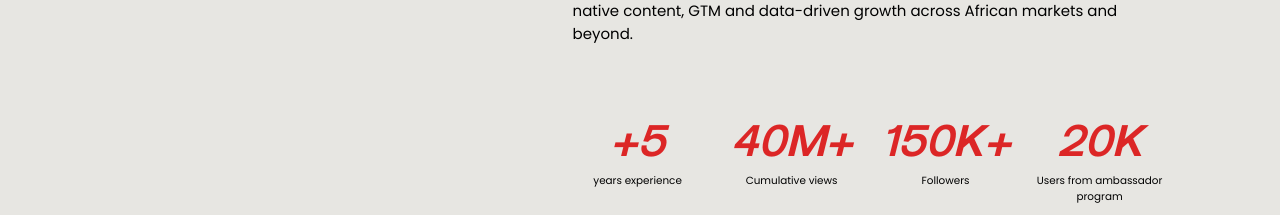
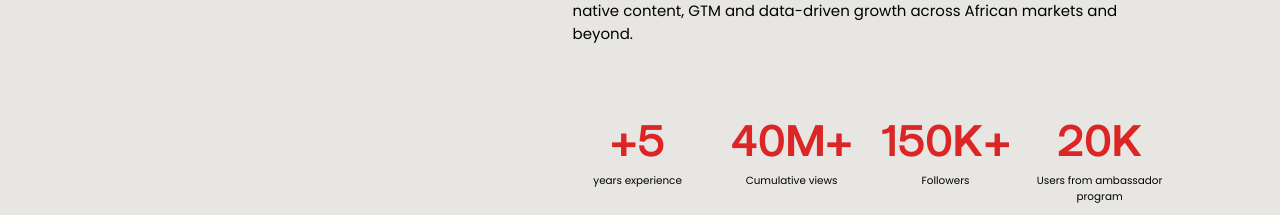
Before and after one commit to thesocialduke/marvel-portfolio, a React (Vite) app: page / in a window 1280 px wide. Shown: the part 1111-1326 px from the top of the page. Built offline with nearby package versions, Linux system fonts and the light colour scheme.

Commit message:
Remove italic from About stats numbers

```diff
--- a/src/pages/Home.tsx
+++ b/src/pages/Home.tsx
@@ -109,7 +109,7 @@ export function Home() {
               {stats.map((stat) => (
                 <div key={stat.label}>
                   <h2
-                    className="custom-h1 custom-h1-bold custom-h1-stat-mobile-lg italic"
+                    className="custom-h1 custom-h1-bold custom-h1-stat-mobile-lg"
                     style={{ color: 'rgb(220 38 38)' }}
                   >
                     <StatCounter value={stat.value} />
```
